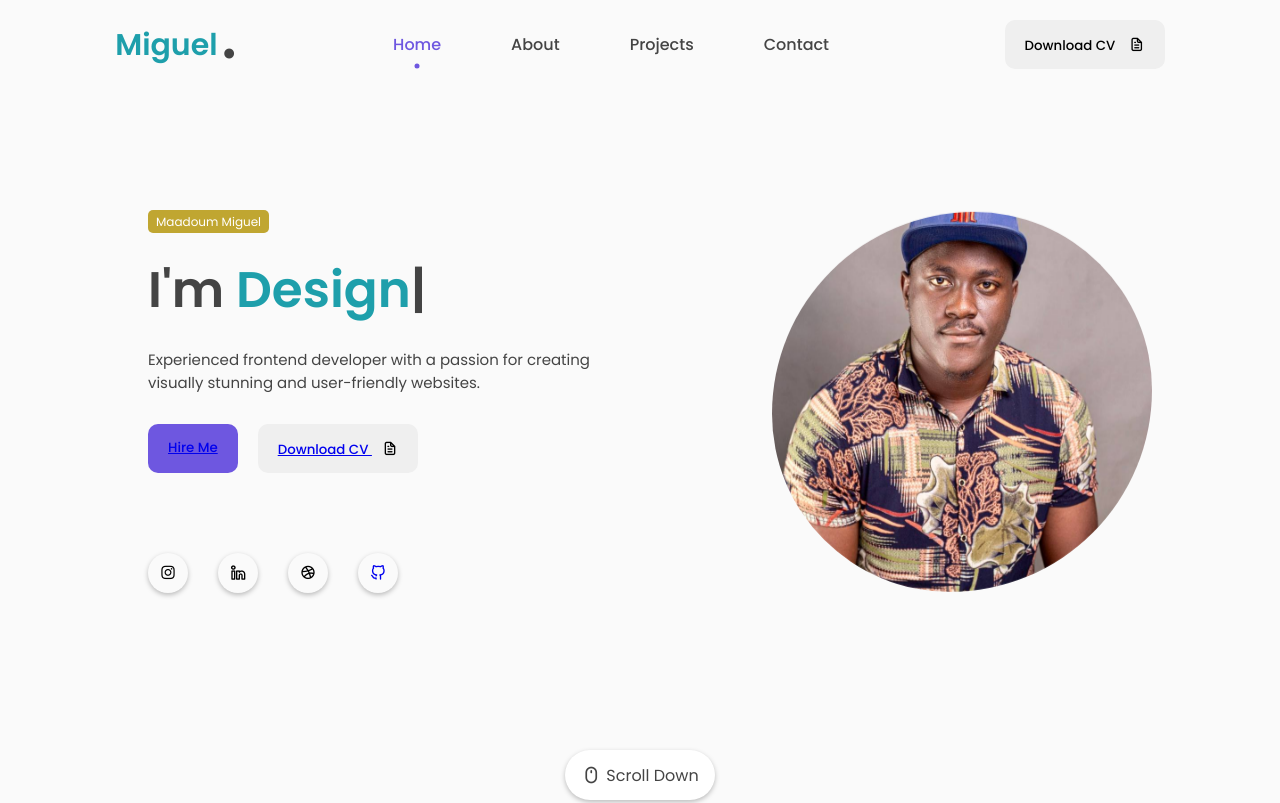
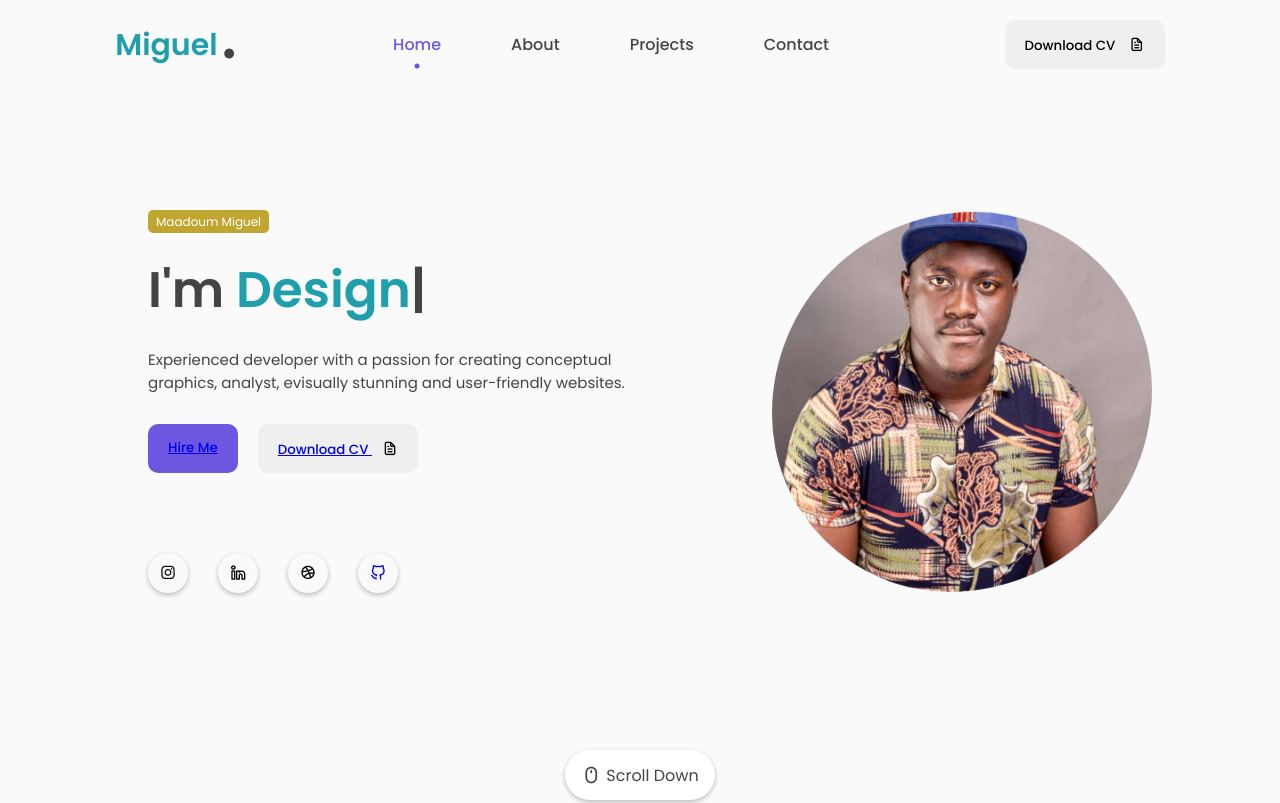
Before and after one commit to mijr/my-portfolio, a plain HTML site: page index.html in a window 1280 px wide. Shown: the top 803 px of the page. Drawn offline with nearby package versions, Linux system fonts and the light colour scheme.

Commit message:
Update index.html

```diff
--- a/index.html
+++ b/index.html
@@ -711,7 +711,7 @@ footer{
                 <p>I'm <span class="typedText"></span></p>
             </div>
             <div class="featured-text-info">
-                <p>Experienced frontend developer with a passion for creating visually stunning
+                <p>Experienced developer with a passion for creating conceptual graphics, analyst, evisually stunning
                    and user-friendly websites.
                 </p>
             </div>
```
